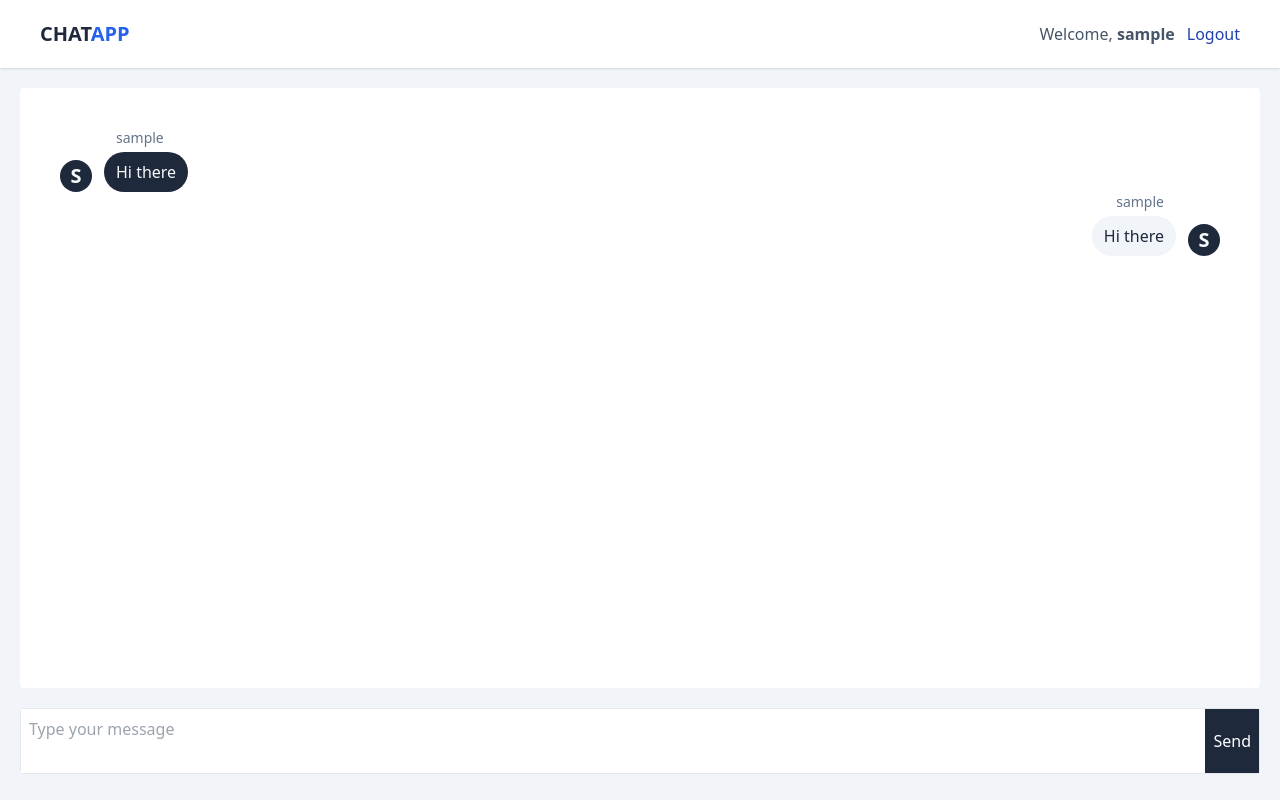
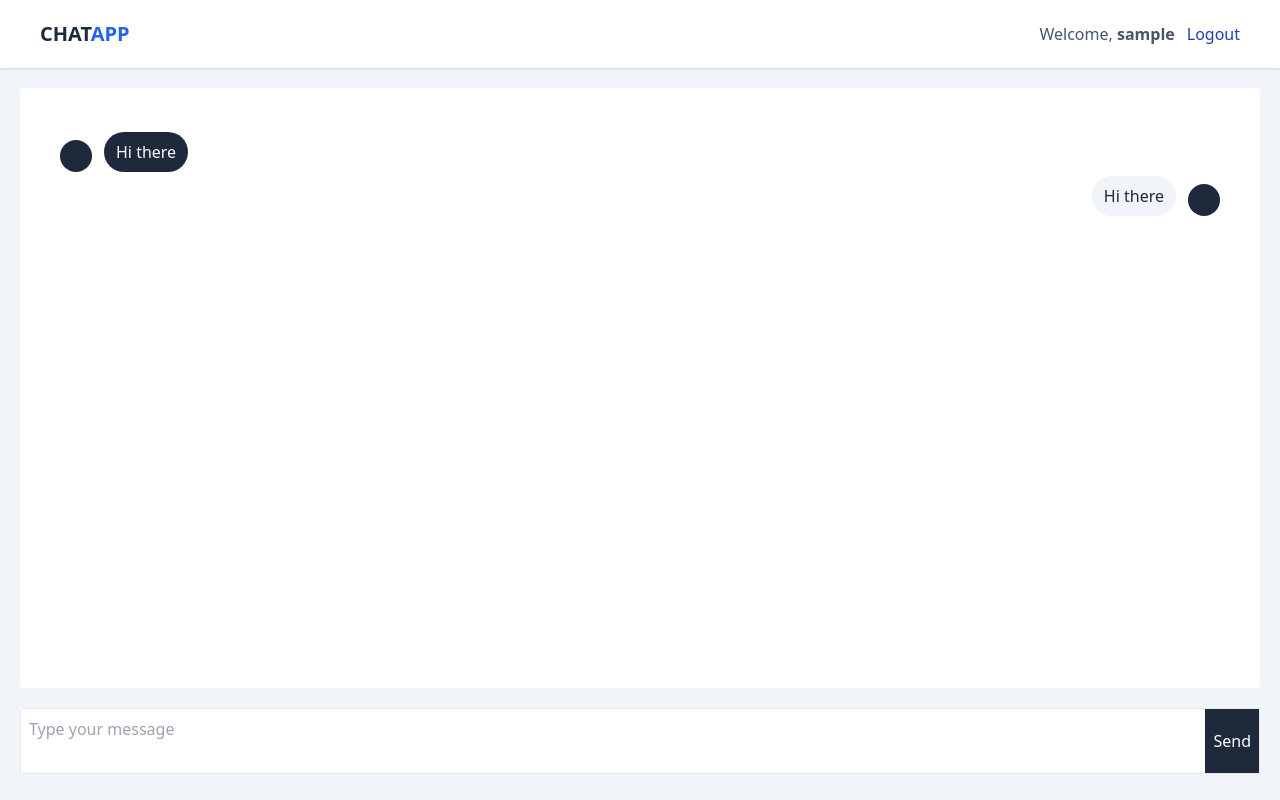
Before and after one commit to coderSuresh/real-time-chat, a Next.js app in the folder client/: page /chat in a window 1280 px wide. Built offline with nearby package versions, Linux system fonts and the light colour scheme; no server answers; sample sign-in values are in the browser's storage.

Commit message:
scroll if message overflow

```diff
--- a/client/app/chat/page.tsx
+++ b/client/app/chat/page.tsx
@@ -10,7 +10,7 @@ const Chat = () => {
   const router = useRouter()
 
   const [username, setUsername] = React.useState('')
-  const [message, setMessage] = React.useState('')
+  const [messages, setMessages] = React.useState([{username: '', message: ''}])
 
   const connectToSocket = (username: String) => {
     const socket = io('http://localhost:5000')
@@ -18,7 +18,7 @@ const Chat = () => {
     socket.emit('join', username)
 
     socket.on('welcome', (data) => {
-      console.log(data)
+      // console.log(data)
     })
   }
 
@@ -33,7 +33,9 @@ const Chat = () => {
   }
 
   io('http://localhost:5000').on('message', ({ username, message }) => {
-    console.log(`${username} : ${message}`)
+    setMessages((prevMessage) => {
+      return [...prevMessage, { username, message }]
+    })
   })
 
   React.useEffect(() => {
@@ -55,8 +57,8 @@ const Chat = () => {
       <Header username={username} />
 
       <main>
-        <div className='bg-white m-5 rounded md:p-10 p-5 h-[calc(100vh-200px)]'>
-          <MessageCard username={username} />
+        <div className='bg-white m-5 rounded md:p-10 p-5 h-[calc(100vh-200px)] overflow-auto'>
+          <MessageCard myUsername={username} messages={messages} />
         </div>
         <form action="#" onSubmit={sendMessage} className='flex m-5 bg-white border rounded'>
           <textarea rows={2} placeholder='Type your message' className='border-none outline-none resize-none border-gray-300 p-2 w-full' />
```
